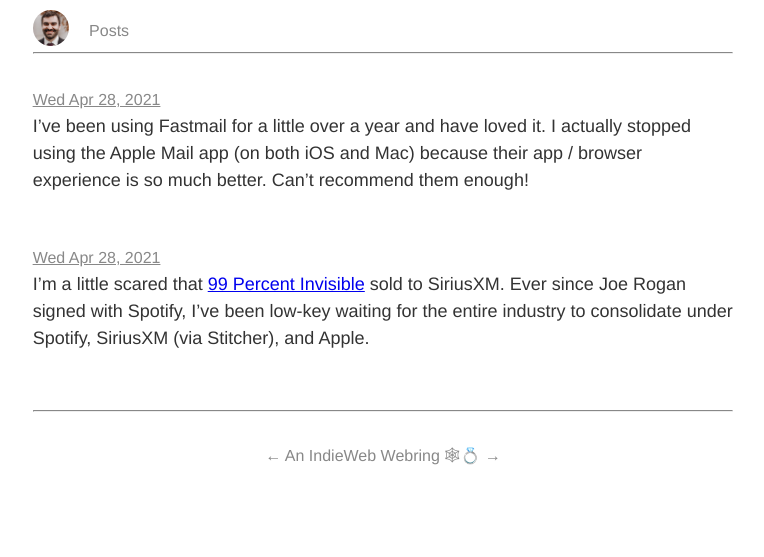
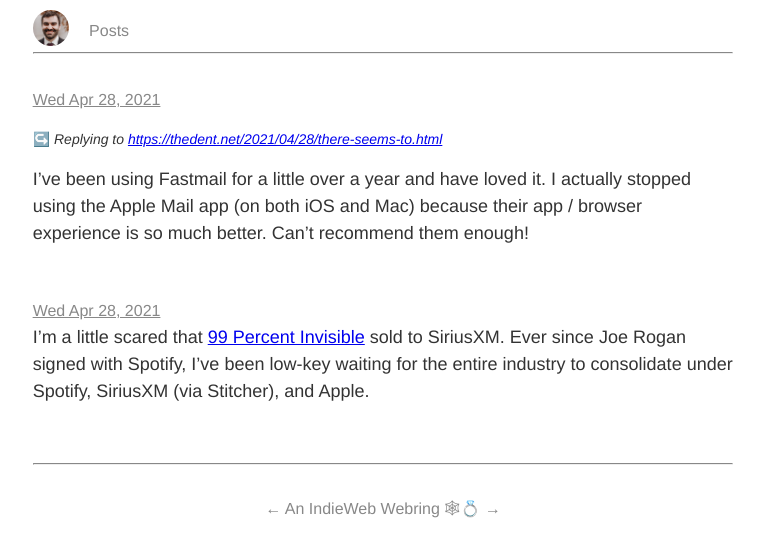
Before and after one commit to rockorager/rockorager.github.com, a Jekyll site: the page built from posts.md, in a window 1280 px wide. Shown: the top 557 px of the page, without its empty margins (257-1021 px from the left). Built offline with Jekyll 4.4.1, drawn with Linux system fonts in a browser that asks for light colours.

Commit message:
Update posts.html

```diff
--- a/_layouts/posts.html
+++ b/_layouts/posts.html
@@ -21,6 +21,19 @@
                 <section class="e-content">{{post.excerpt}}
                     <p>(<a href="{{ post.url }}" class="u-url">read more</a>)</p>
                 </section>
+
+            {% when "replies" %}
+                <time class="dt-published" datetime="{{post.date | date_to_xmlschema}}">
+                    <a href="{{ post.url }}" class="u-url">{{ post.date | date: "%a %b %d, %Y" }}</a>
+                </time>
+                {% include h-card.html %}
+                <section class="reply-context">
+                    ↪️
+                    <em>Replying to
+                        <a class="u-in-reply-to" href="{{ post.in-reply-to }}">{{ post.in-reply-to-text }}</a>
+                    </em>
+                </section>
+                <section class="e-content">{{ post.content}}</section>
 
             {% when "reposts" %}
                 <time class="dt-published" datetime="{{post.date | date_to_xmlschema}}">
```
